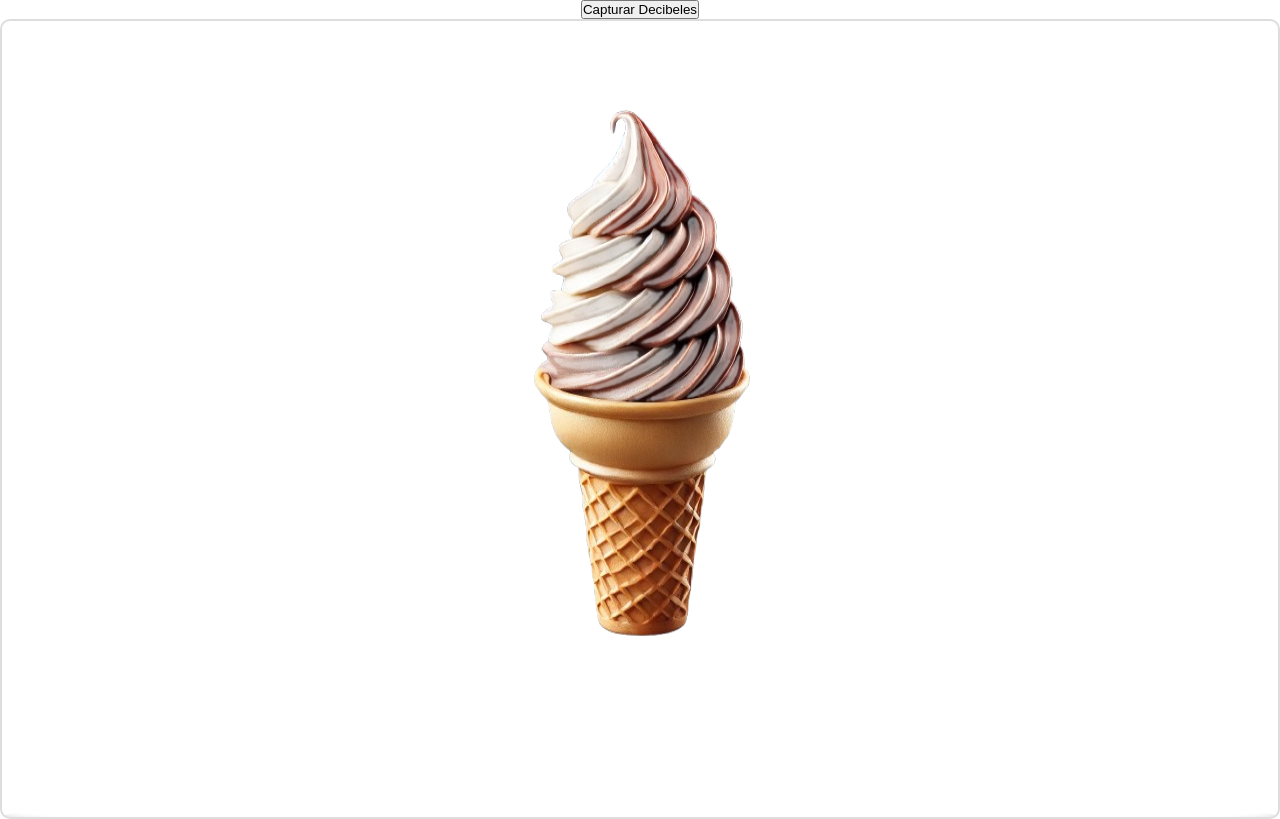
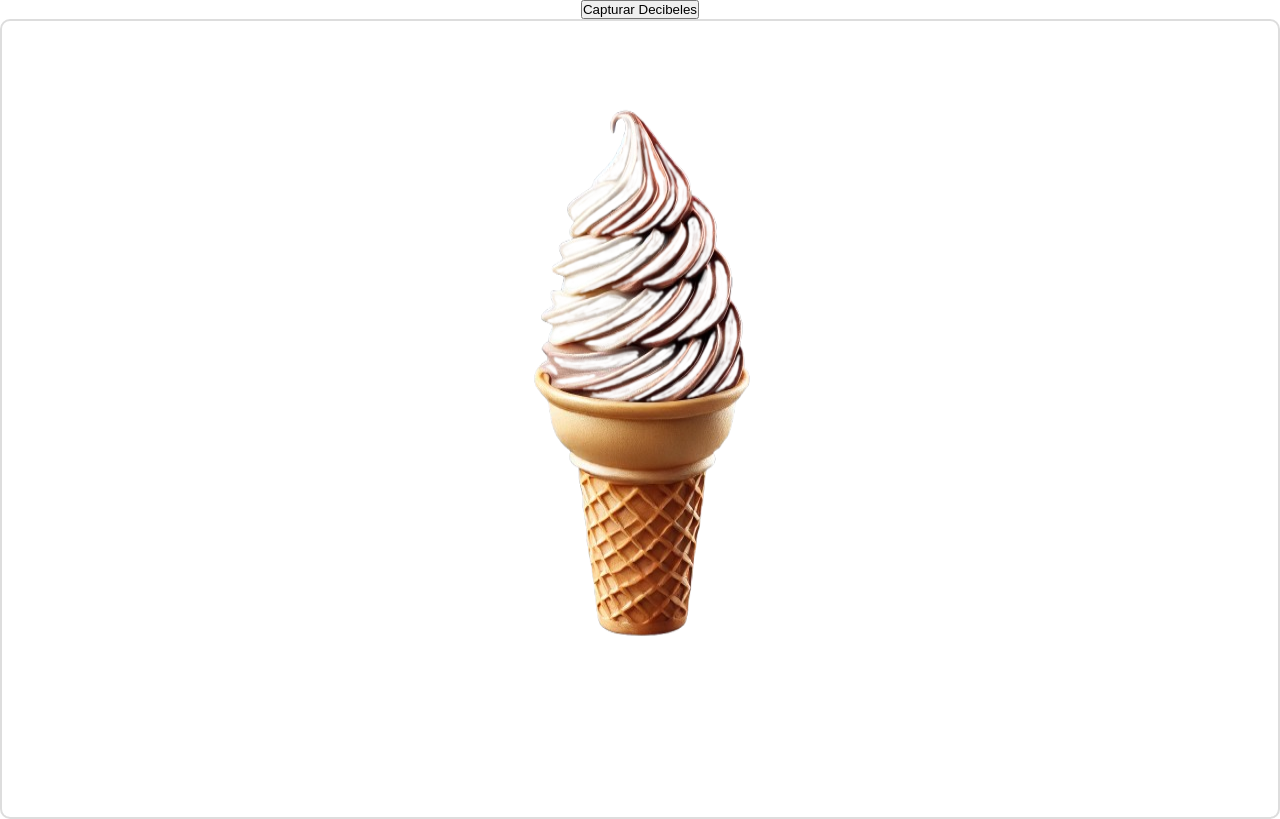
Before and after one commit to joseluiscodesk8/ice-cream, a Next.js app: page / in a window 1280 px wide. Built offline with nearby package versions, Linux system fonts and the light colour scheme.

Commit message:
iceCream4

```diff
--- a/src/app/components/DecibelButton.tsx
+++ b/src/app/components/DecibelButton.tsx
@@ -158,7 +158,7 @@ const DecibelButton: React.FC<{ onLimitReached: () => void }> = ({
             zIndex: "-400", // Este div tiene un zIndex mayor al de la imagen adicional
             width: "100%",
             height: "100%",
-            backgroundColor: "rgba(255, 255, 255, 0.5)", // Semitransparente para cubrir la imagen adicional
+            backgroundColor: "rgba(255, 255, 255, 1)", // Semitransparente para cubrir la imagen adicional
           }}
         ></motion.div>
 
```
